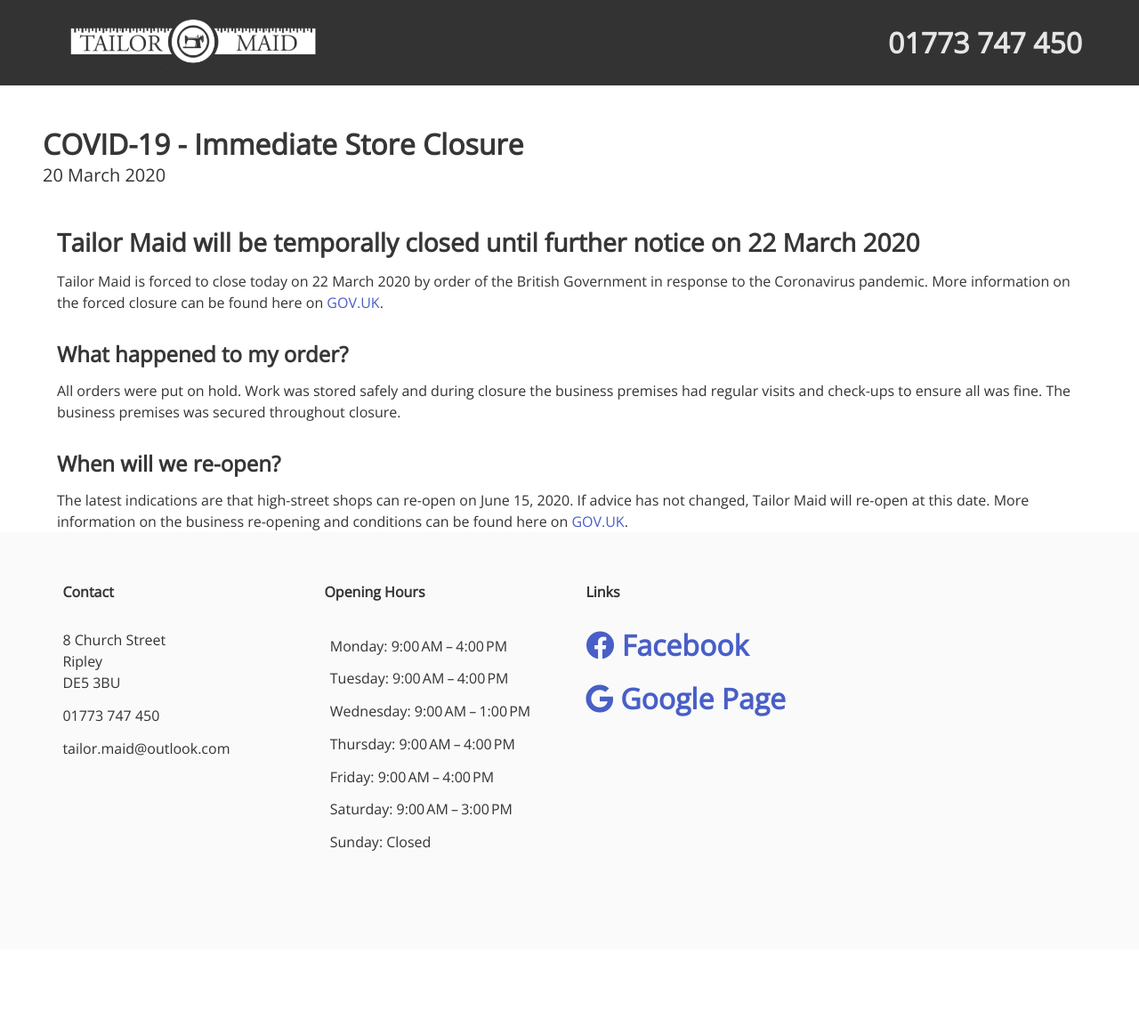
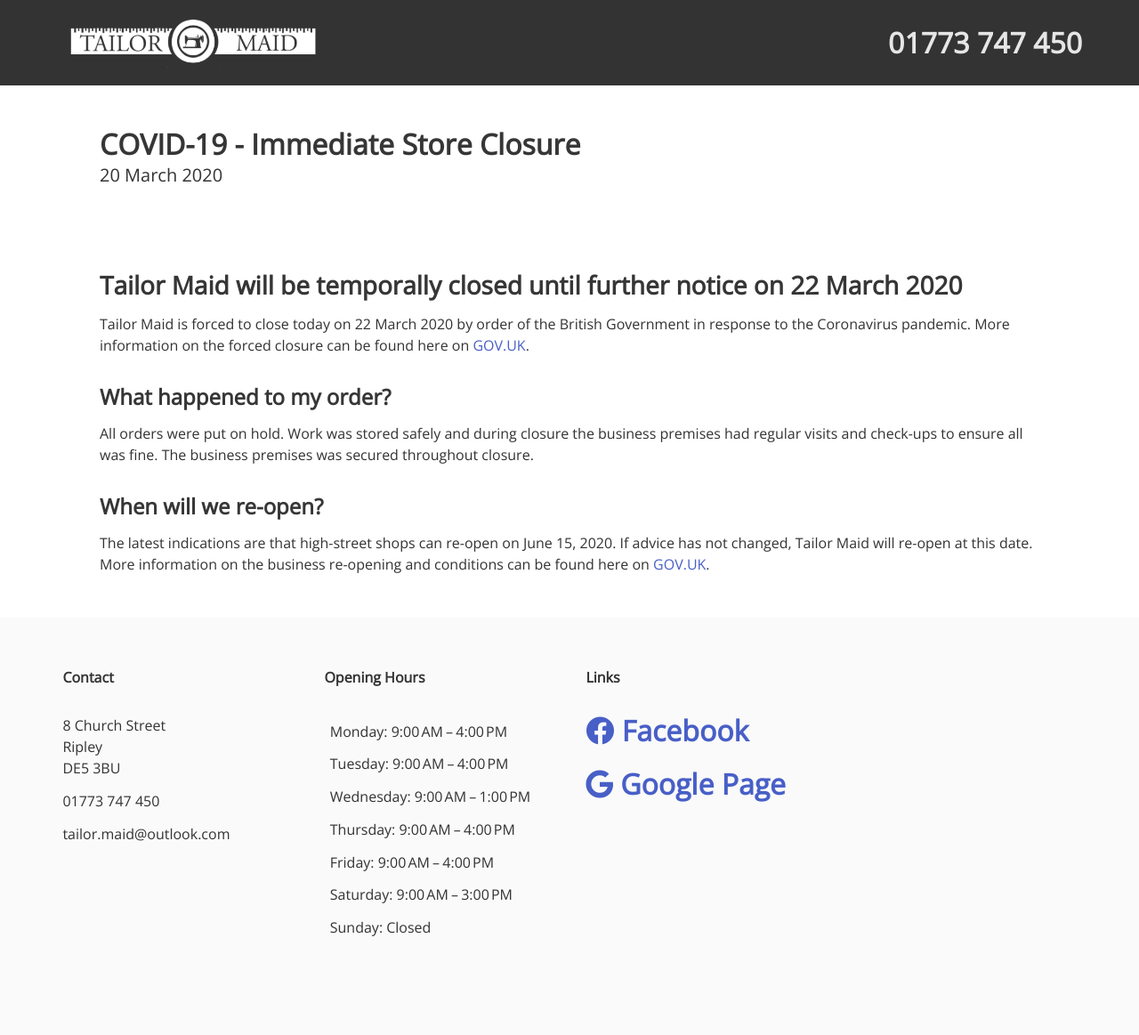
Before and after one commit to tailor-maid/tailormaid.github.io, a Jekyll site: the page built from _posts/2020-03-20-covid-19-store-closure.md, in a window 1280 px wide. Shown: the whole page at 89% size. Built offline with Jekyll 4.4.1, drawn with Linux system fonts in a browser that asks for light colours; nearby versions of some CDN libraries; before the commit the page ends 1067 px from its top, so only the background shows below that.

Commit message:
fix: post layout spacing

```diff
--- a/_layouts/post.html
+++ b/_layouts/post.html
@@ -1,18 +1,16 @@
 ---
 layout: default
 ---
-<section class="hero">
-    <div class="hero-body">
-        <p class="title">
-            {{ page.title }}
-        </p>
-        <p class="subtitle">
+<div class="container">
+    <section class="section">
+        <h1 class="title">{{ page.title }}</h1>
+        <h2 class="subtitle">
             {{ page.date | date: "%-d %B %Y" }}
-        </p>
-    </div>
-</section>
-<div class="container">
-    <div class="content">
-        {{ page.content}}
-    </div>
+        </h2>
+    </section>
+    <section class="section">
+        <div class="content">
+            {{ page.content}}
+        </div>
+    </section>
 </div>
```
